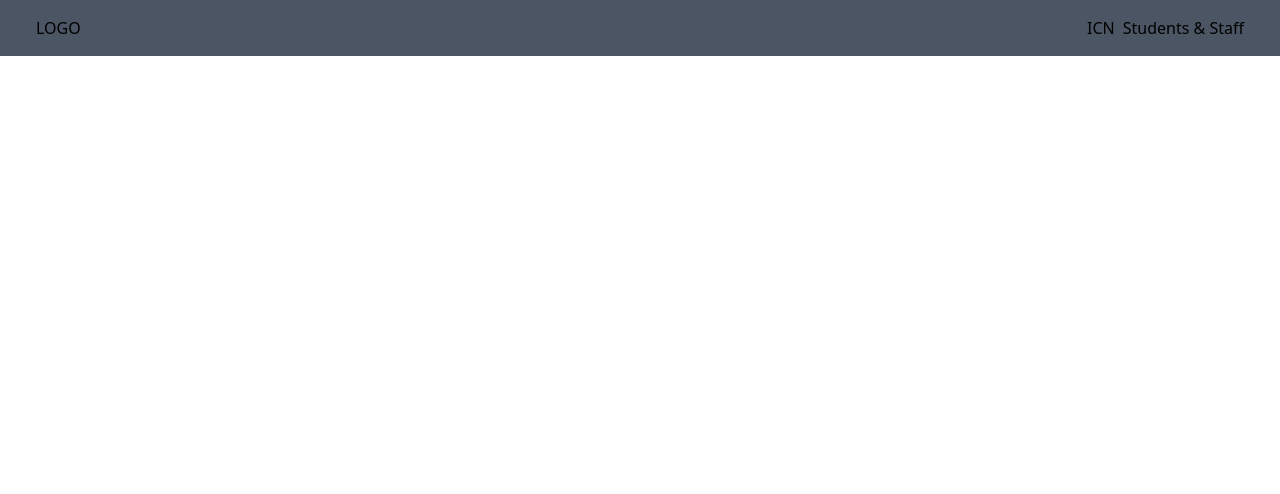
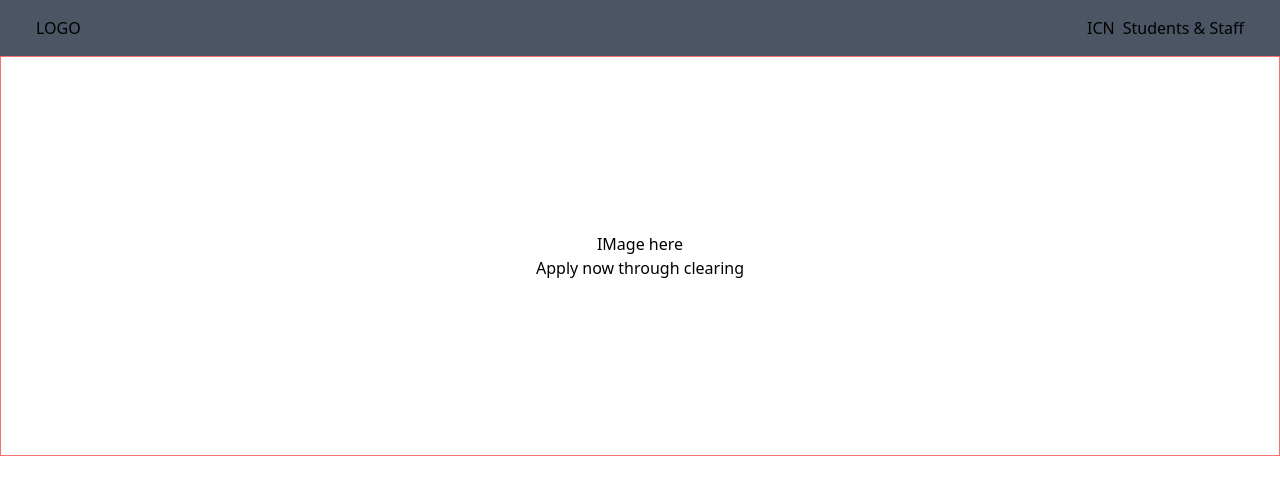
Before and after one commit to danielerat/clone_gold_uk, a website: page src/index.html in a window 1280 px wide. Drawn offline with Linux system fonts and the light colour scheme.

Commit message:
Hero section shell

```diff
--- a/src/index.html
+++ b/src/index.html
@@ -21,6 +21,11 @@
       </nav>
     </header>
     <!-- Hero Section -->
-    <section></section>
+    <section
+      class="flex min-h-[400px] flex-col items-center justify-center border border-red-400"
+    >
+      <div>IMage here</div>
+      <button>Apply now through clearing</button>
+    </section>
   </body>
 </html>
```
Also changed, not shown: src/styles/tailwindstyle.css.
